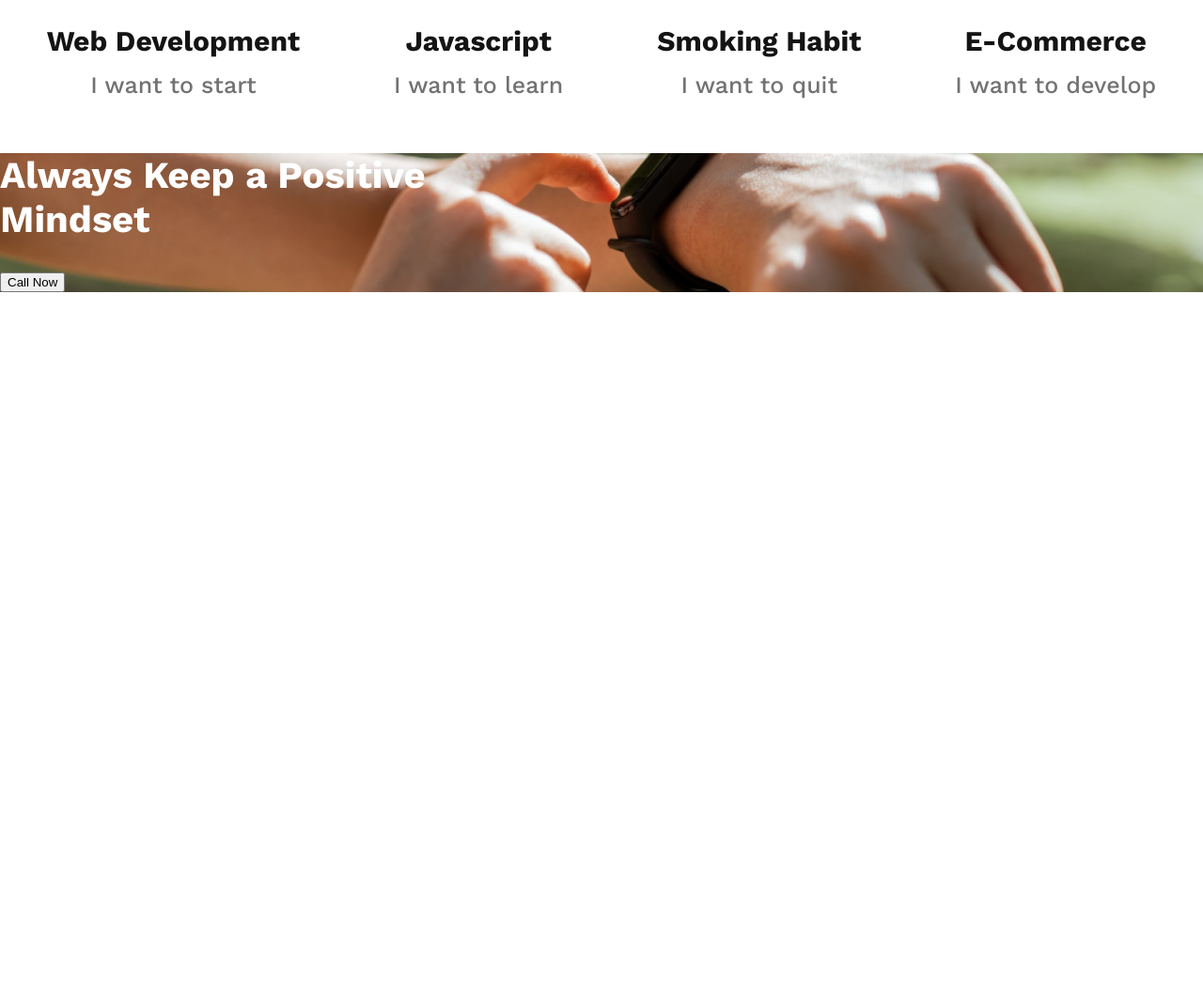
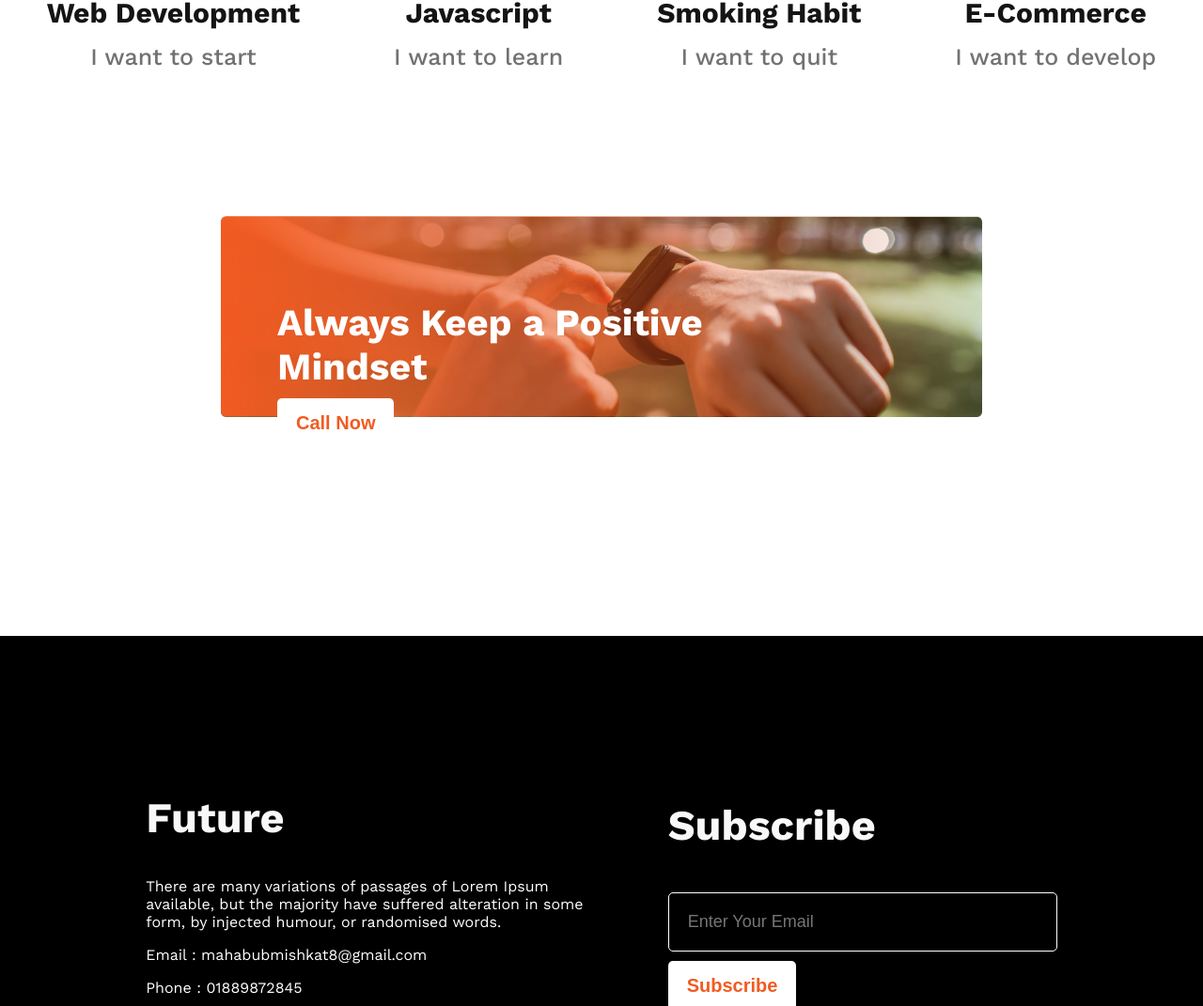
Before and after one commit to MishkatMukit/new-year-new-me-practice, a plain HTML site: page index.html in a window 1280 px wide. Shown: the part 2065-3136 px from the top of the page at 94% size. Before the commit the page ends 2376 px from the top, so only its background shows below. Drawn offline with nearby package versions, Linux system fonts and the light colour scheme.

Commit message:
finished

```diff
--- a/index.html
+++ b/index.html
@@ -19,7 +19,8 @@
         <div class="banner">
             <h1 class="banner-title">All Thinks Are <br> Possible If You <br> Believe!</h1>
             <p class="banner-description">Lorem ipsum dolor sit amet consectetur adipisicing elit. Est non ratione sint
-            ducimus saepe quaerat porro natus aliquid sed suscipit. Ex esse reprehenderit est, mollitia quia perferendis
+                ducimus saepe quaerat porro natus aliquid sed suscipit. Ex esse reprehenderit est, mollitia quia
+                perferendis
                 ad architecto necessitatibus?</p>
             <button class="banner-button">Contact Us</button>
         </div>
@@ -30,19 +31,25 @@
         <section>
             <div class="failure">
                 <div>
-                    <img src="/images/person.png" alt="no">
+                    <img src="/images/person1.png" alt="no">
                 </div>
                 <div>
                     <h2 class="section-title">My failures of <br>previous year</h2>
                     <p class="section-description">
-                        Contrary to popular belief, Lorem Ipsum is not simply random text. It has roots in a piece of classical Latin literature from 45 BC, making it over 2000 years old. Richard McClintock.
+                        Contrary to popular belief, Lorem Ipsum is not simply random text. It has roots in a piece of
+                        classical Latin literature from 45 BC, making it over 2000 years old. Richard McClintock.
                     <div class="marked-info">
                         <ul>
-                            <li><i id="tik" class="fa-solid fa-check"></i> Contrary to popular belief, is not simply.</li>
-                            <li><i id="tik" class="fa-solid fa-check"></i> Contrary to popular belief, is not simply.</li>
-                            <li><i id="tik" class="fa-solid fa-check"></i> Contrary to popular belief, is not simply.</li>
-                            <li><i id="tik" class="fa-solid fa-check"></i> Contrary to popular belief, is not simply</li>
-                            <li><i id="tik" class="fa-solid fa-check"></i> Contrary to popular belief, is not simply.</li>
+                            <li><i id="tik" class="fa-solid fa-check"></i> Contrary to popular belief, is not simply.
+                            </li>
+                            <li><i id="tik" class="fa-solid fa-check"></i> Contrary to popular belief, is not simply.
+                            </li>
+                            <li><i id="tik" class="fa-solid fa-check"></i> Contrary to popular belief, is not simply.
+                            </li>
+                            <li><i id="tik" class="fa-solid fa-check"></i> Contrary to popular belief, is not simply
+                            </li>
+                            <li><i id="tik" class="fa-solid fa-check"></i> Contrary to popular belief, is not simply.
+                            </li>
 
                         </ul>
                     </div>
@@ -83,7 +90,36 @@
         </section>
     </main>
     <footer>
+        <div class="footer-column">
+            <h2 class="footer-column-title">Future</h2>
+            <div  class="footer-column-description">
+                <p>
+                    There are many variations of passages of Lorem Ipsum available, but the majority have suffered
+                    alteration in some form, by injected humour, or randomised words.
+                </p>
+                <p>
+                    Email : mahabubmishkat8@gmail.com
+                </p>
+                <p>
+                    Phone : 01889872845
+                </p>
+                <div class="social-links">
+                    <a href=""><img src="images/icons/fb.png" alt=""></a>
+                    <a href=""><img src="images/icons/twitter.png" alt=""></a>
+                    <a href=""><img src="images/icons/youtube.png" alt=""></a>
 
+                </div>
+            </div>
+
+        </div>
+        <div class="footer-column">
+            <h3 class="footer-column-title">Subscribe</h3>
+            <form action="">
+                <input type="email" placeholder="Enter Your Email">
+            </form>
+            <button class="bottom-banner-button">Subscribe</button>
+
+        </div>
     </footer>
 </body>
 
--- a/style.css
+++ b/style.css
@@ -59,11 +59,12 @@ header{
     align-items: center;
     justify-content: space-evenly;
     margin-top: 140px;
-    margin-bottom: 130px;
+    margin-bottom: 100px;
 }
-.failure-img{
-    width: 100%;
+.failure img{
+    width:100%;
 }
+
 .section-title{
     font-size: 40px;
     font-weight: 700;
@@ -104,14 +105,64 @@ header{
 .plan{
     text-align: center;
 }
-.bottom-banner{
-   background-image: url('./images/watch.png'), url('/images/gradient2.png');
-   background-position: center center, center center;
-    background-repeat: no-repeat, no-repeat;
-    background-size: cover,cover;
+.bottom-banner {
+   background-image:  url('./images/gradient2.png') ,url('./images/watch.png');
+   background-repeat: no-repeat;
+   background-size: 100%;
+   padding-top: 90px;
+   padding-bottom:200px;
+   padding-left: 60px;
+
+   margin: 0px 235px;
+   margin-top: 130px;
 }
 .bottom-banner-title{
     font-size: 40px;
     font-weight: 700;
     color: white;
+    margin: 0px;
 }
+.bottom-banner-button{
+    border: none;
+    border-radius: 5px;
+    padding: 15px 20px;
+    font-size:20px;
+    font-weight: 600;
+    color: rgb(241, 91, 34);
+    background-color: white;
+    margin-top: 10px;
+}
+footer{
+    margin-top: 0px;
+    background-color: black;
+    display: flex;
+    justify-content: space-evenly;
+    gap: 30px;
+    padding: 130px;
+}
+.footer-column{
+
+    margin: 0px;
+    padding: 0px;
+}
+.footer-column-title{
+    color:rgb(248, 248, 248);
+    font-weight: 700;
+    font-size: 45px;
+}
+.footer-column-description p{
+    color: white;
+    max-width: 500px;
+
+}
+.social-links a{
+    padding-right: 10px;
+}
+.footer-column input{
+    background-color:transparent;
+    border: 1px solid white;
+    border-radius: 5px;
+    padding: 20px 160px 20px 20px;
+    font-size: 18px;
+    color: white;
+}
```
Also changed, not shown: images/person1.png (added), images/person2.png (added). Lines whose indentation alone changed are shown as unchanged.
